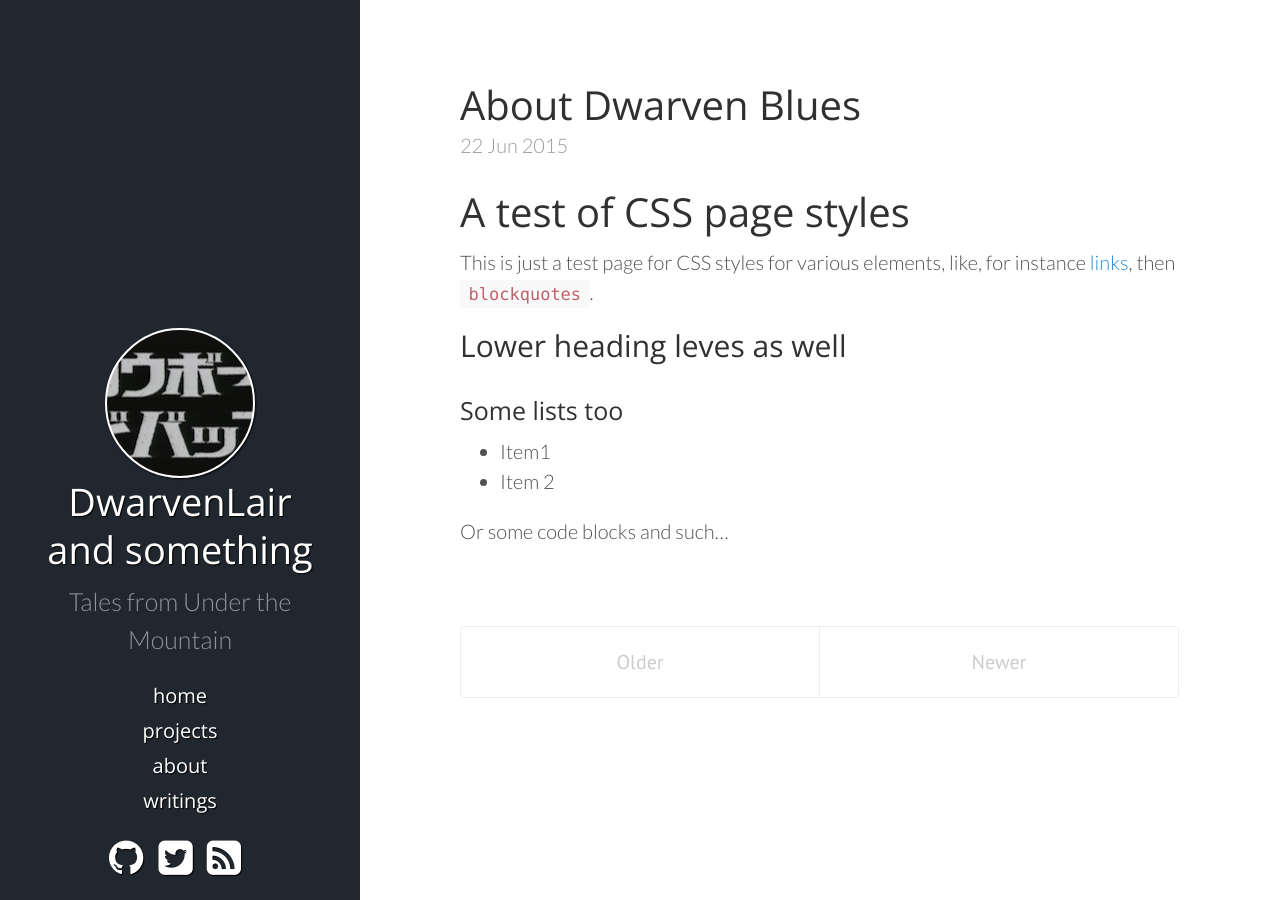
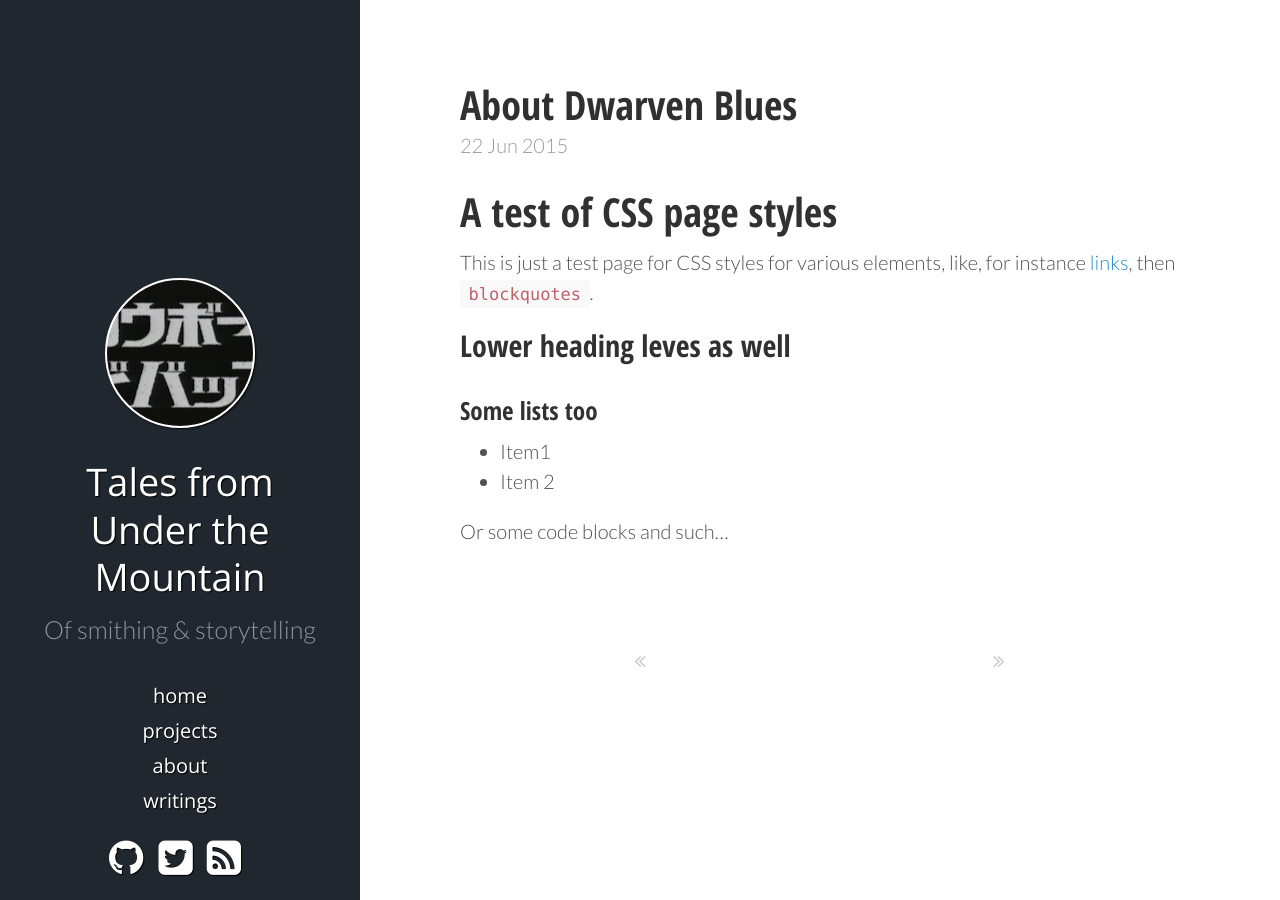
Before and after one commit to blackdwarf/blackdwarf.github.io, a Jekyll site: the page built from index.html, in a window 1280 px wide. Built offline with Jekyll 4.4.1, drawn with Linux system fonts in a browser that asks for light colours; nearby versions of some CDN libraries; Markdown is read by kramdown in place of the engine named in the settings; the list of posts is cut into pages by our own code.

Commit message:
More styles changes as well as title changes.

```diff
--- a/_config.yml
+++ b/_config.yml
@@ -7,9 +7,9 @@ permalink:        pretty
 relative_permalinks: true
 
 # Setup
-title:            DwarvenLair
+title:            'Tales from Under the Mountain'
 tagline:          'Dwarven Blues'
-description:      'Tales from Under the Mountain'
+description:      'Of smithing & storytelling'
 url:              http://hyde.getpoole.com
 baseurl:          /
 
--- a/_includes/sidebar.html
+++ b/_includes/sidebar.html
@@ -1,11 +1,10 @@
 <div class="sidebar">
  <div class="container sidebar-sticky sidebar-container">
-  <div class="sidebar-image">
-  </div>
+  <div class="sidebar-image"></div>
      <div class="sidebar-about">
       <h1>
         <a href="{{ site.baseurl }}">
-          {{ site.title }} and something
+          {{ site.title }}
         </a>
       </h1>
       <p class="lead">{{ site.description }}</p>
--- a/index.html
+++ b/index.html
@@ -22,17 +22,17 @@ title: Home
 
 <div class="pagination">
   {% if paginator.next_page %}
-    <a class="pagination-item older" href="{{ site.baseurl }}page{{paginator.next_page}}">Older</a>
+  <a class="pagination-item older" href="{{ site.baseurl }}page{{paginator.next_page}}"><span class="fa fa-angle-double-left"></span></a>
   {% else %}
-    <span class="pagination-item older">Older</span>
+  <span class="pagination-item older"><span class="fa fa-angle-double-left"></span></span>
   {% endif %}
   {% if paginator.previous_page %}
     {% if paginator.page == 2 %}
-      <a class="pagination-item newer" href="{{ site.baseurl }}">Newer</a>
+      <a class="pagination-item newer" href="{{ site.baseurl }}"><span class="fa fa-angle-double-right"></span></a>
     {% else %}
-      <a class="pagination-item newer" href="{{ site.baseurl }}page{{paginator.previous_page}}">Newer</a>
+      <a class="pagination-item newer" href="{{ site.baseurl }}page{{paginator.previous_page}}"><span class="fa fa-angle-double-right"></span></a>
     {% endif %}
   {% else %}
-    <span class="pagination-item newer">Newer</span>
+    <span class="pagination-item newer"><span class="fa fa-angle-double-right"></span></span>
   {% endif %}
 </div>
--- a/public/css/dwarvenblues.css
+++ b/public/css/dwarvenblues.css
@@ -1,10 +1,5 @@
-@import url(http://fonts.googleapis.com/css?family=Open+Sans:700italic,400,700&subset=latin,latin-ext);
 @import url(http://fonts.googleapis.com/css?family=Open+Sans+Condensed:300,700&subset=latin,latin-ext);
 @import url(http://fonts.googleapis.com/css?family=Roboto:400italic,700italic,700,400&subset=latin,latin-ext);
-@import url(http://fonts.googleapis.com/css?family=Roboto+Condensed:400,700&subset=latin,latin-ext);
-@import url(http://fonts.googleapis.com/css?family=Lora:400,700,400italic&subset=latin,latin-ext);
-@import url(http://fonts.googleapis.com/css?family=PT+Serif:400,700,400italic&subset=latin,latin-ext);
-@import url(http://fonts.googleapis.com/css?family=Roboto+Slab:400,700);
 @import url(http://fonts.googleapis.com/css?family=Open+Sans:400,300,700&subset=latin,latin-ext);
 @import url(http://fonts.googleapis.com/css?family=Lato:300,400,700,300italic,400italic,700italic&subset=latin,latin-ext);
 
@@ -14,20 +9,30 @@ html {
     font-weight: 300;
 }
 h1, h2, h3, h4, h5 {
-    font-family: 'Open Sans', sans-serif;
-    font-weight: 400;
+    font-family: 'Open Sans Condensed', sans-serif;
+    font-weight: 700;
 }
 a:hover {
     color: #217AB8;
 }
+
+/* End overrides for main elements */
+
+/* Pagination overrides */
+.pagination-item {
+    border: none;
+}
+
+/* End pagination overrides */
 
 /* Overrides for sidebar */
 .sidebar {
     /*background-color: #4A4A4A;*/
     background-color: #20272E;
 }
-
-
+.sidebar-about {
+    margin-bottom: 30px;
+}
 .sidebar a {
     font-family: 'Open Sans', 'Roboto', sans-serif;
     font-weight: 300;
@@ -59,7 +64,13 @@ a:hover {
     text-align: center;
     margin-left: auto;
     margin-right: auto;
+    margin-bottom: 30px;
     box-shadow: 1px 1px 2px black;
+}
+@media (max-device-width: 480px) and (orientation: portait) {
+	.sidebar-image {
+		margin-bottom: none;
+	}
 }
 .social-badges {
     text-align: center;
```
